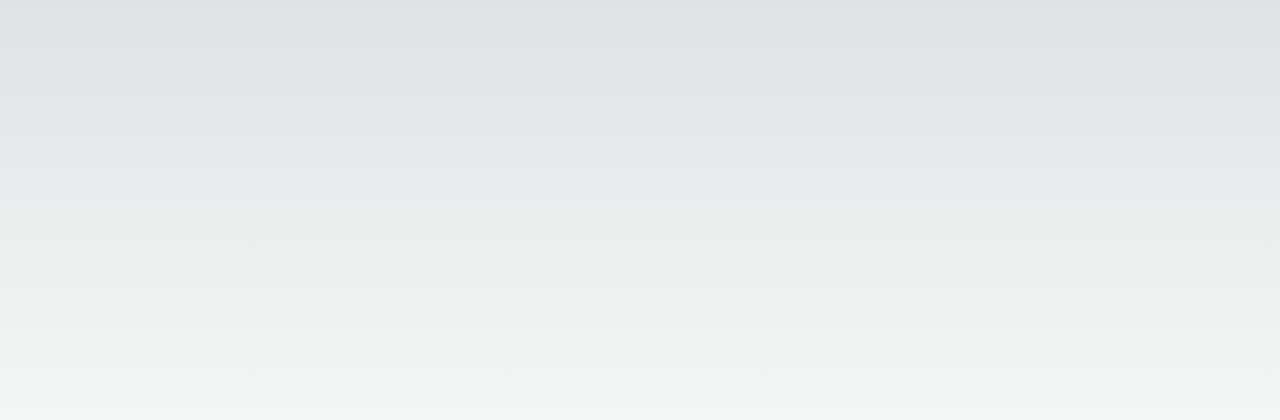
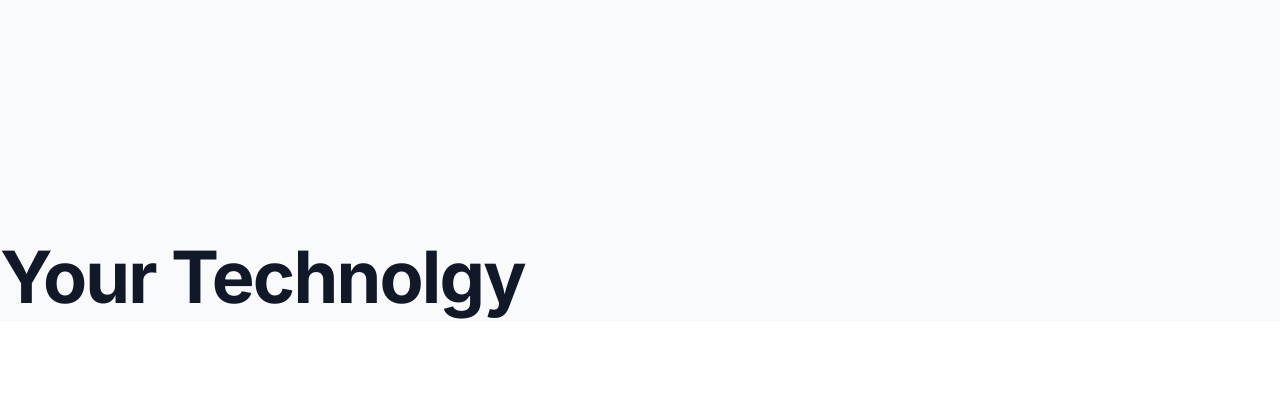
Before and after one commit to itaminul/technology-learning, a Next.js app: page / in a window 1280 px wide. Shown: the part 184-604 px from the top of the page. Built offline with nearby package versions, Linux system fonts and the light colour scheme.

Commit message:
tailwind install home page desing

```diff
--- /dev/null
+++ b/postcss.config.js
@@ -0,0 +1,6 @@
+module.exports = {
+  plugins: {
+    tailwindcss: {},
+    autoprefixer: {},
+  },
+}
--- a/src/app/globals.css
+++ b/src/app/globals.css
@@ -1,107 +1,86 @@
-:root {
-  --max-width: 1100px;
-  --border-radius: 12px;
-  --font-mono: ui-monospace, Menlo, Monaco, "Cascadia Mono", "Segoe UI Mono",
-    "Roboto Mono", "Oxygen Mono", "Ubuntu Monospace", "Source Code Pro",
-    "Fira Mono", "Droid Sans Mono", "Courier New", monospace;
+@tailwind base;
+@tailwind components;
+@tailwind utilities;
 
-  --foreground-rgb: 0, 0, 0;
-  --background-start-rgb: 214, 219, 220;
-  --background-end-rgb: 255, 255, 255;
+@layer base {
+  :root {
+    --background: 0 0% 100%;
+    --foreground: 240 10% 3.9%;
 
-  --primary-glow: conic-gradient(
-    from 180deg at 50% 50%,
-    #16abff33 0deg,
-    #0885ff33 55deg,
-    #54d6ff33 120deg,
-    #0071ff33 160deg,
-    transparent 360deg
-  );
-  --secondary-glow: radial-gradient(
-    rgba(255, 255, 255, 1),
-    rgba(255, 255, 255, 0)
-  );
+    --card: 0 0% 100%;
+    --card-foreground: 240 10% 3.9%;
 
-  --tile-start-rgb: 239, 245, 249;
-  --tile-end-rgb: 228, 232, 233;
-  --tile-border: conic-gradient(
-    #00000080,
-    #00000040,
-    #00000030,
-    #00000020,
-    #00000010,
-    #00000010,
-    #00000080
-  );
+    --popover: 0 0% 100%;
+    --popover-foreground: 240 10% 3.9%;
 
-  --callout-rgb: 238, 240, 241;
-  --callout-border-rgb: 172, 175, 176;
-  --card-rgb: 180, 185, 188;
-  --card-border-rgb: 131, 134, 135;
-}
+    --primary: 240 5.9% 10%;
+    --primary-foreground: 0 0% 98%;
 
-@media (prefers-color-scheme: dark) {
-  :root {
-    --foreground-rgb: 255, 255, 255;
-    --background-start-rgb: 0, 0, 0;
-    --background-end-rgb: 0, 0, 0;
+    --secondary: 240 4.8% 95.9%;
+    --secondary-foreground: 240 5.9% 10%;
 
-    --primary-glow: radial-gradient(rgba(1, 65, 255, 0.4), rgba(1, 65, 255, 0));
-    --secondary-glow: linear-gradient(
-      to bottom right,
-      rgba(1, 65, 255, 0),
-      rgba(1, 65, 255, 0),
-      rgba(1, 65, 255, 0.3)
-    );
+    --muted: 240 4.8% 95.9%;
+    --muted-foreground: 240 3.8% 46.1%;
 
-    --tile-start-rgb: 2, 13, 46;
-    --tile-end-rgb: 2, 5, 19;
-    --tile-border: conic-gradient(
-      #ffffff80,
-      #ffffff40,
-      #ffffff30,
-      #ffffff20,
-      #ffffff10,
-      #ffffff10,
-      #ffffff80
-    );
+    --accent: 240 4.8% 95.9%;
+    --accent-foreground: 240 5.9% 10%;
 
-    --callout-rgb: 20, 20, 20;
-    --callout-border-rgb: 108, 108, 108;
-    --card-rgb: 100, 100, 100;
-    --card-border-rgb: 200, 200, 200;
+    --destructive: 0 84.2% 60.2%;
+    --destructive-foreground: 0 0% 98%;
+
+    --border: 240 5.9% 90%;
+    --input: 240 5.9% 90%;
+    --ring: 240 10% 3.9%;
+
+    --radius: 0.5rem;
+  }
+
+  .dark {
+    --background: 240 10% 3.9%;
+    --foreground: 0 0% 98%;
+
+    --card: 240 10% 3.9%;
+    --card-foreground: 0 0% 98%;
+
+    --popover: 240 10% 3.9%;
+    --popover-foreground: 0 0% 98%;
+
+    --primary: 0 0% 98%;
+    --primary-foreground: 240 5.9% 10%;
+
+    --secondary: 240 3.7% 15.9%;
+    --secondary-foreground: 0 0% 98%;
+
+    --muted: 240 3.7% 15.9%;
+    --muted-foreground: 240 5% 64.9%;
+
+    --accent: 240 3.7% 15.9%;
+    --accent-foreground: 0 0% 98%;
+
+    --destructive: 0 62.8% 30.6%;
+    --destructive-foreground: 0 0% 98%;
+
+    --border: 240 3.7% 15.9%;
+    --input: 240 3.7% 15.9%;
+    --ring: 240 4.9% 83.9%;
   }
 }
 
-* {
-  box-sizing: border-box;
-  padding: 0;
-  margin: 0;
+@layer components {
+  .border-border {
+    /* Your styles here */
+  }
+  .bg-background {
+  }
+  .text-foreground {
+  }
 }
 
-html,
-body {
-  max-width: 100vw;
-  overflow-x: hidden;
-}
-
-body {
-  color: rgb(var(--foreground-rgb));
-  background: linear-gradient(
-      to bottom,
-      transparent,
-      rgb(var(--background-end-rgb))
-    )
-    rgb(var(--background-start-rgb));
-}
-
-a {
-  color: inherit;
-  text-decoration: none;
-}
-
-@media (prefers-color-scheme: dark) {
-  html {
-    color-scheme: dark;
+@layer base {
+  * {
+    @apply border-border;
+  }
+  body {
+    @apply bg-background text-foreground;
   }
 }
--- a/src/app/page.tsx
+++ b/src/app/page.tsx
@@ -1,11 +1,22 @@
-import Image from "next/image";
-import styles from "./page.module.css";
+import MaxWidthWrapper from "@/components/MaxWidthWrapper";
 
 export default function Home() {
   return (
-    <main className={styles.main}>
-      <div className={styles.description}>
-      </div>
-    </main>
+    <div className="bg-slate-50">
+      <section>
+        <MaxWidthWrapper className="pb-24 pt-10 lg:grid lg:grid-cols-3 sm:pb-32 lg:gp-x-0 xl:gap-x-8 lg:pt-24 xl:pt-32 lg:pb-52"></MaxWidthWrapper>
+        <div className='col-span-2 px-6 lg:px-0 lg:pt-4'>
+          <div className='relative mx-auto text-center lg:text-left flex flex-col items-center lg:items-start'>
+            <div className='absolute w-28 left-0 -top-20 hidden lg: block'>
+                <img src="/snake-1 png" className="w-full" />
+            </div>
+            <h1 className='relative w-fit tracking-tight text-balance mt-16 font-bold !leading-tight text-gray-900 text-5xl md:text-6xl lg:text-7xl'>
+              Your Technolgy
+            </h1>
+          </div>
+
+        </div>
+      </section>
+    </div>
   );
 }
--- /dev/null
+++ b/src/components/MaxWidthWrapper.tsx
@@ -0,0 +1,23 @@
+import { cn } from "@/lib/utils";
+import { ReactNode } from "react";
+
+const MaxWidthWrapper = ({
+  className,
+  children,
+}: {
+  className?: string;
+  children: ReactNode;
+}) => {
+  return (
+    <div
+      className={cn(
+        "h-full max-auto w-full max-w-screen-xl px-2.5 md:px-20",
+        className
+      )}
+    >
+      {children}
+    </div>
+  );
+};
+
+export default MaxWidthWrapper;
--- /dev/null
+++ b/src/lib/utils.ts
@@ -0,0 +1,6 @@
+import { type ClassValue, clsx } from "clsx"
+import { twMerge } from "tailwind-merge"
+
+export function cn(...inputs: ClassValue[]) {
+  return twMerge(clsx(inputs))
+}
--- /dev/null
+++ b/tailwind.config.js
@@ -0,0 +1,14 @@
+module.exports = {
+  content: [
+    "./app/**/*.{js,ts,jsx,tsx,mdx}",
+    "./pages/**/*.{js,ts,jsx,tsx,mdx}",
+    "./components/**/*.{js,ts,jsx,tsx,mdx}",
+
+    // Or if using `src` directory:
+    "./src/**/*.{js,ts,jsx,tsx,mdx}",
+  ],
+  theme: {
+    extend: {},
+  },
+  plugins: [],
+}
```
Also changed, not shown: package.json (+9 -1 lines), tailwind.config.ts (added, +80 -0 lines), components.json (added), public/snake-1.png (added), 1 other file (tests, documents, lock files or other folders).
